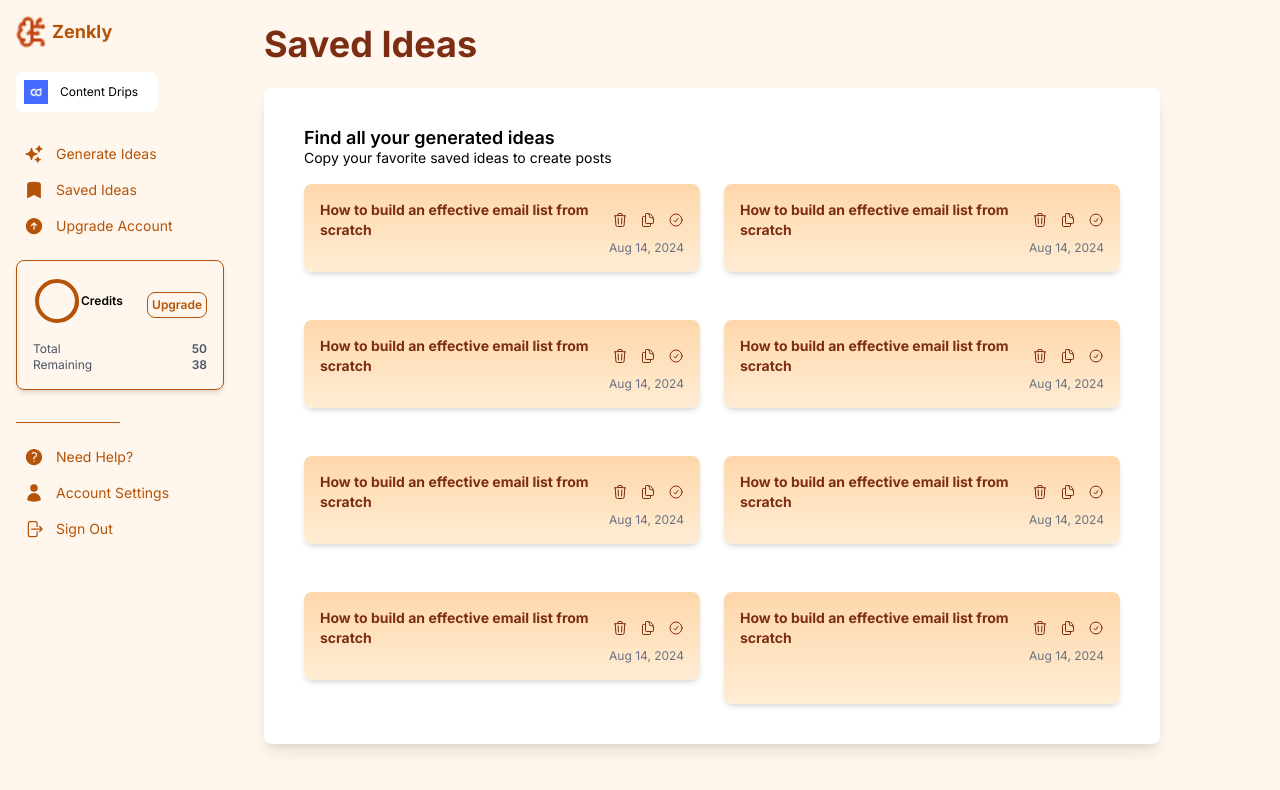
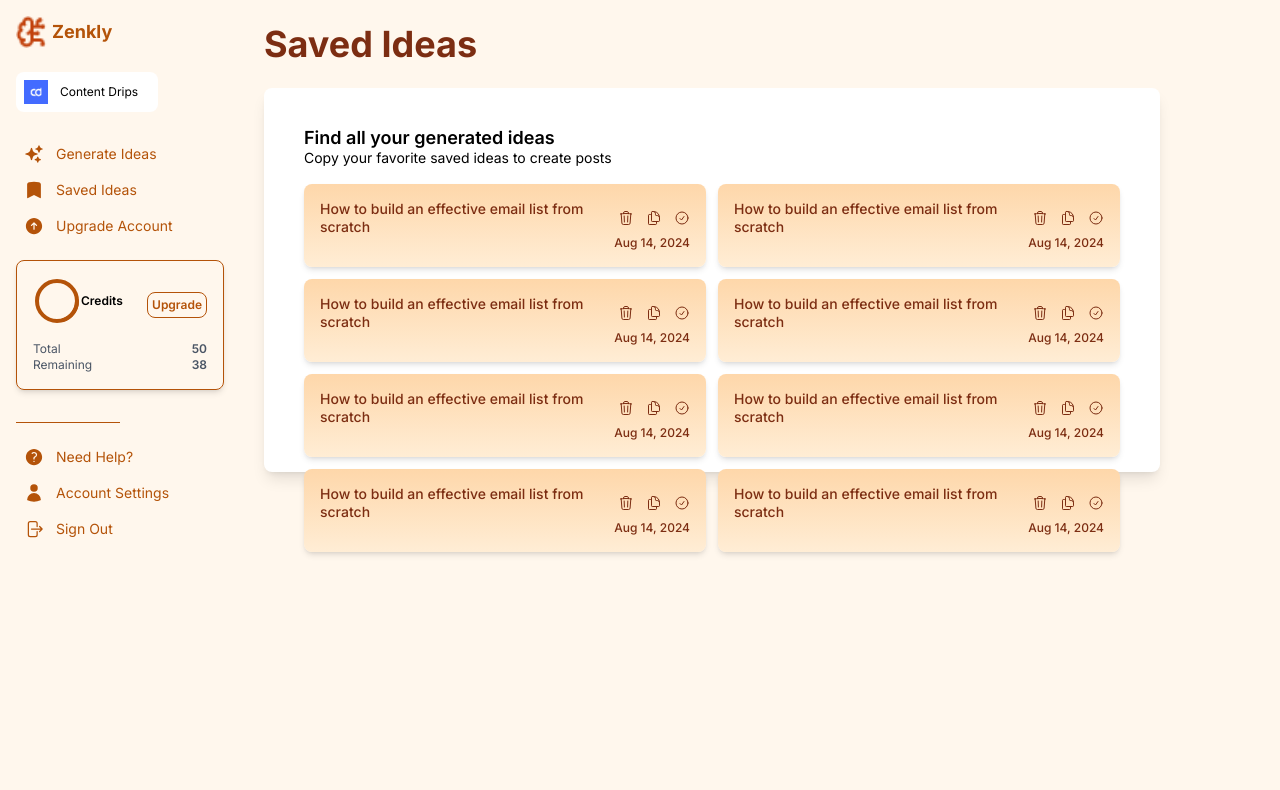
Before and after one commit to RaimaAftab95/ZenklyUpdate, a React (Vite) app: page /saved-ideas in a window 1280 px wide. Shown: the top 790 px of the page. Built offline with nearby package versions, Linux system fonts and the light colour scheme; no server answers.

Commit message:
sort issues

```diff
--- a/src/pages/SavedIdeas.jsx
+++ b/src/pages/SavedIdeas.jsx
@@ -19,15 +19,15 @@ export default function SavedIdeas() {
       <main className="flex-1 p-6">
         <h1 className="text-secondary mb-6 text-4xl font-bold">Saved Ideas</h1>
 
-        <div className="mb-8 w-full max-w-4xl rounded-lg bg-white p-10 shadow-lg">
-          <h2 className="text-lg leading-5 font-semibold tracking-normal text-black">
+        <div className="mb-8 max-h-96 w-full max-w-4xl rounded-lg bg-white p-10 shadow-lg">
+          <h2 className="text-lg leading-5 font-semibold text-black">
             Find all your generated ideas
           </h2>
           <p className="mb-4 text-sm text-black">
             Copy your favorite saved ideas to create posts
           </p>
 
-          <div className="grid grid-cols-1 gap-6 space-y-6 sm:grid-cols-2 md:grid-cols-2">
+          <div className="mb-8 grid grid-cols-1 gap-3 sm:grid-cols-2 md:grid-cols-2">
             {[...Array(8)].map((_, rowIndex) => {
               const ideaIndex = rowIndex;
               return (
@@ -38,7 +38,7 @@ export default function SavedIdeas() {
                 >
                   <div className="flex items-center justify-between">
                     <p
-                      className={`text-sm font-bold ${
+                      className={`text-sm leading-tight font-medium ${
                         markedIdeas[ideaIndex]
                           ? 'text-primary'
                           : 'text-secondary'
@@ -63,7 +63,7 @@ export default function SavedIdeas() {
                       )}
                     </div>
                   </div>
-                  <div className="text-right text-xs text-gray-500">
+                  <div className="text-secondary text-right text-xs font-medium">
                     Aug 14, 2024
                   </div>
                 </div>
```
